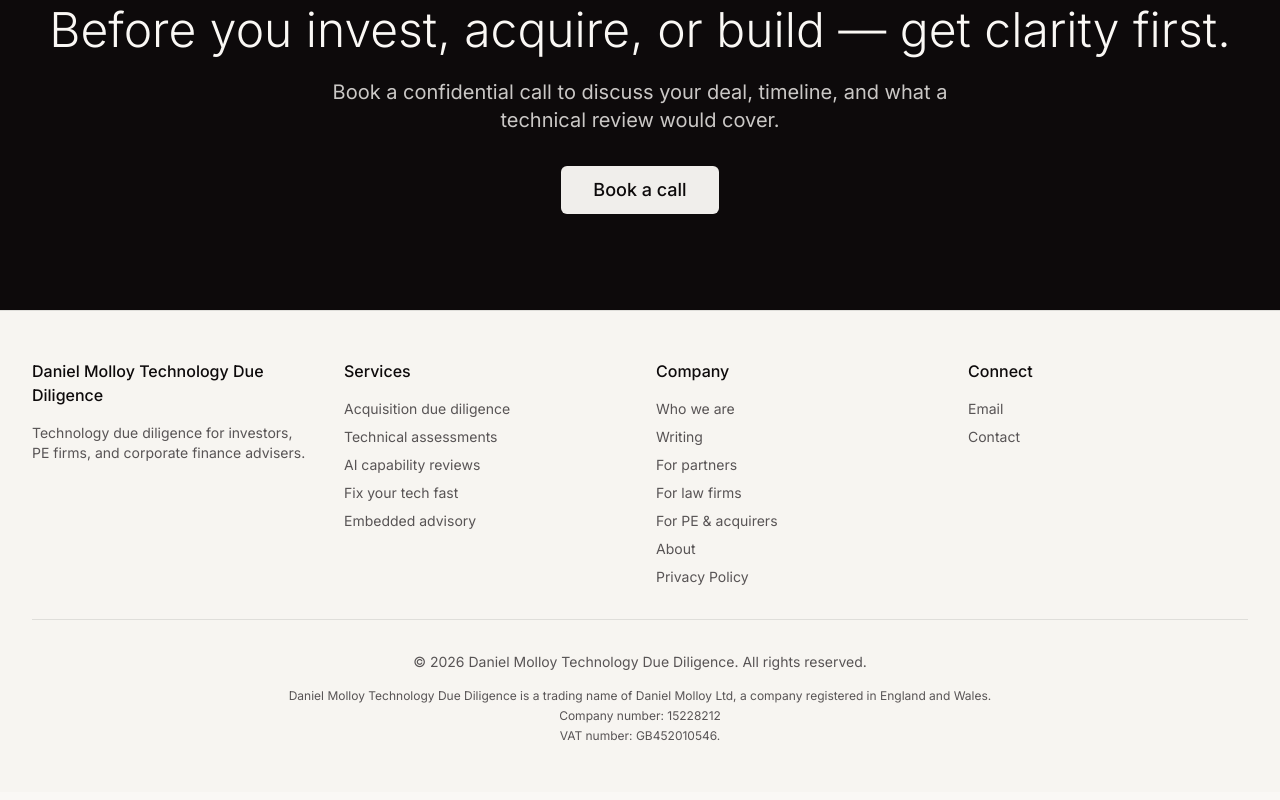
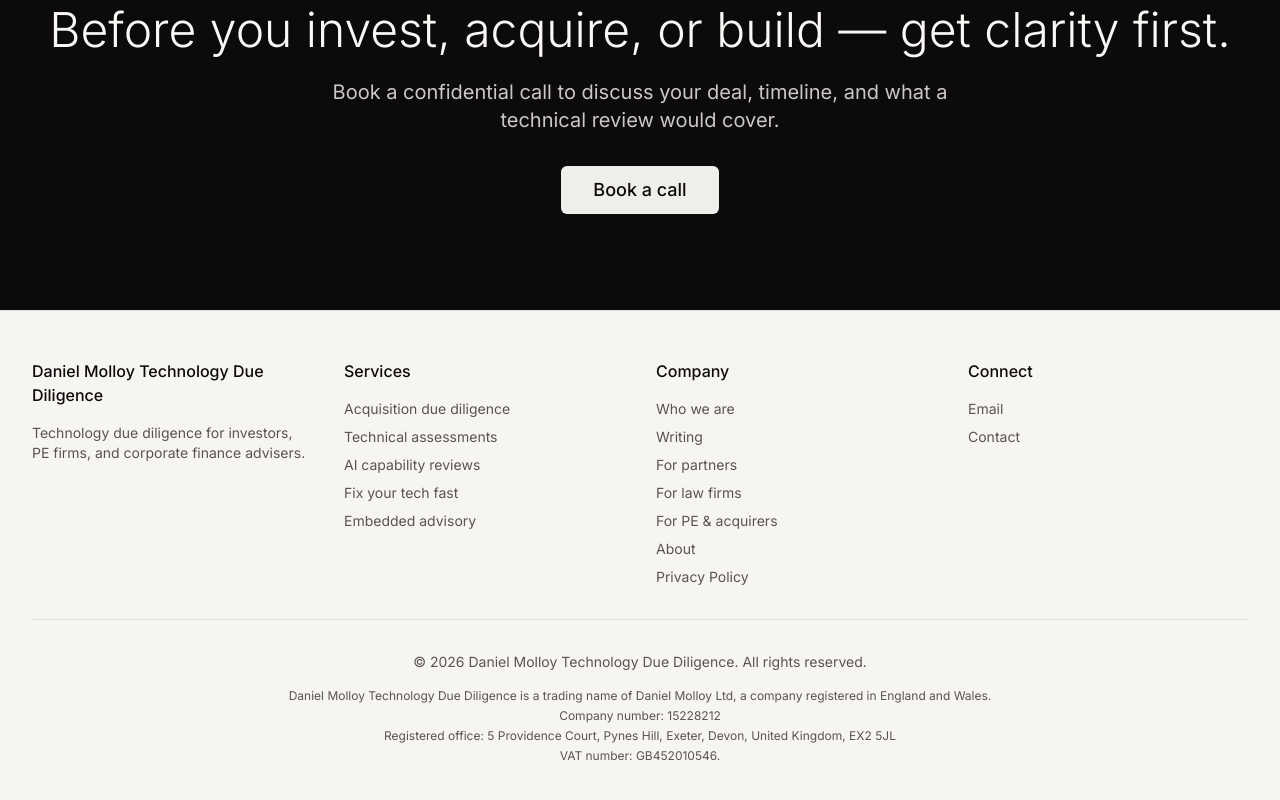
Before and after one commit to a2zlondon/danielmolloy, a Next.js app: page /who-we-are in a window 1280 px wide. Shown: the part 2222-3022 px from the top of the page. Built offline with nearby package versions, Linux system fonts and the light colour scheme; no server answers.

Commit message:
Show registered office in legal details

```diff
--- a/components/company-legal-details.tsx
+++ b/components/company-legal-details.tsx
@@ -29,7 +29,7 @@ export function CompanyLegalDetails({
           {COMPANY_NUMBER}
         </a>
       </p>
-      {!compact && <p>Registered office: {REGISTERED_OFFICE_ADDRESS}</p>}
+      <p>Registered office: {REGISTERED_OFFICE_ADDRESS}</p>
       <p>VAT number: {VAT_NUMBER}.</p>
     </div>
   );
--- a/components/structured-data.tsx
+++ b/components/structured-data.tsx
@@ -4,6 +4,7 @@ import {
   LEGAL_COMPANY_NAME,
   REGISTERED_OFFICE_ADDRESS,
   SITE_URL,
+  VAT_NUMBER,
 } from "@/lib/constants";
 
 const ORGANIZATION_AND_SERVICE_JSON_LD = {
@@ -15,6 +16,7 @@ const ORGANIZATION_AND_SERVICE_JSON_LD = {
       name: "Daniel Molloy Technology Due Diligence",
       legalName: LEGAL_COMPANY_NAME,
       identifier: COMPANY_NUMBER,
+      vatID: VAT_NUMBER,
       description:
         "Technical consulting and technology due diligence for private equity, corporate finance advisers, and investors evaluating software businesses.",
       url: SITE_URL,
```
